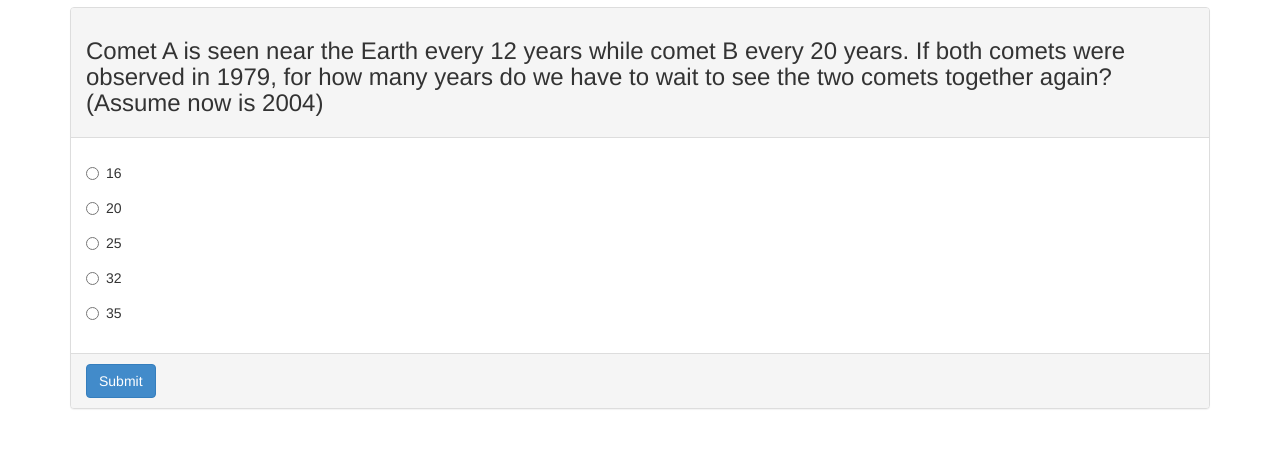
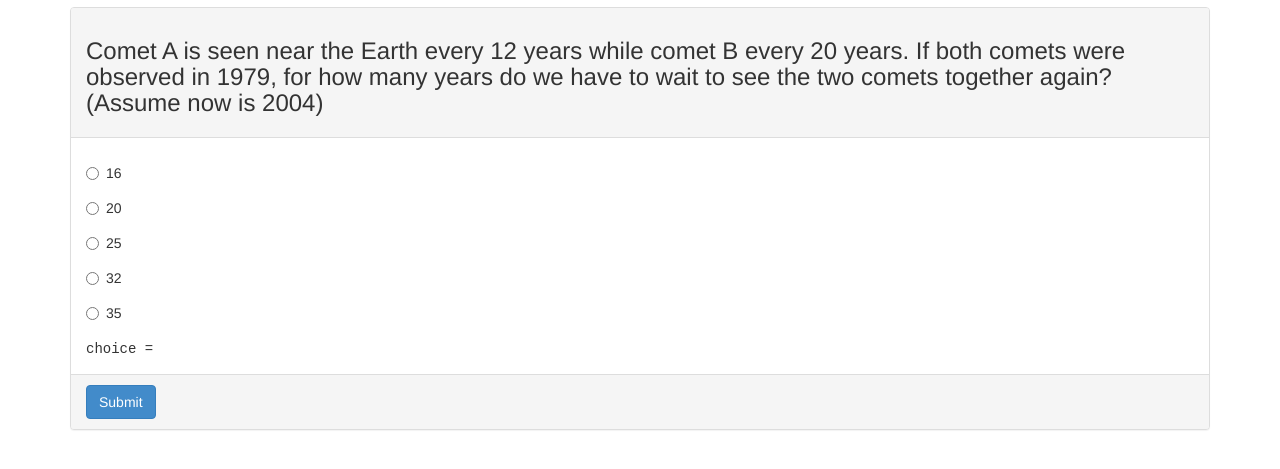
Before and after one commit to fraga/gmat-test, a plain HTML site: page index.html in a window 1280 px wide. Shown: the part 63-532 px from the top of the page. Drawn offline with nearby package versions, Linux system fonts and the light colour scheme.

Commit message:
using ng-model to bind choice

```diff
--- a/index.html
+++ b/index.html
@@ -24,16 +24,17 @@
 		  <div class="panel-heading">
 			<h3 class="panel-bold">{{ questionCtrl.question.description }}</h3>
 		  </div>
-		  <div class="panel-body">
+		  <form class="panel-body" name="myform">
 		      <div class="form-group" ng-repeat="answer in questionCtrl.question.answers">
 					<div class="radio">
 						<label>
-							<input type="radio" name="answer" value="{{ answer.value}}">
+							<input type="radio" name="answer" ng-model="choice" value="{{ answer.value}}">
 							{{ answer.desc }}
 						</label>
 					</div>
 				</div>
-		  </div>
+				<tt>choice = {{ choice }}</tt>
+		  </form>
 		  <div class="panel-footer"><button type="button" class="btn btn-primary">Submit</button></div>
 		</div>
 	</div>
```
